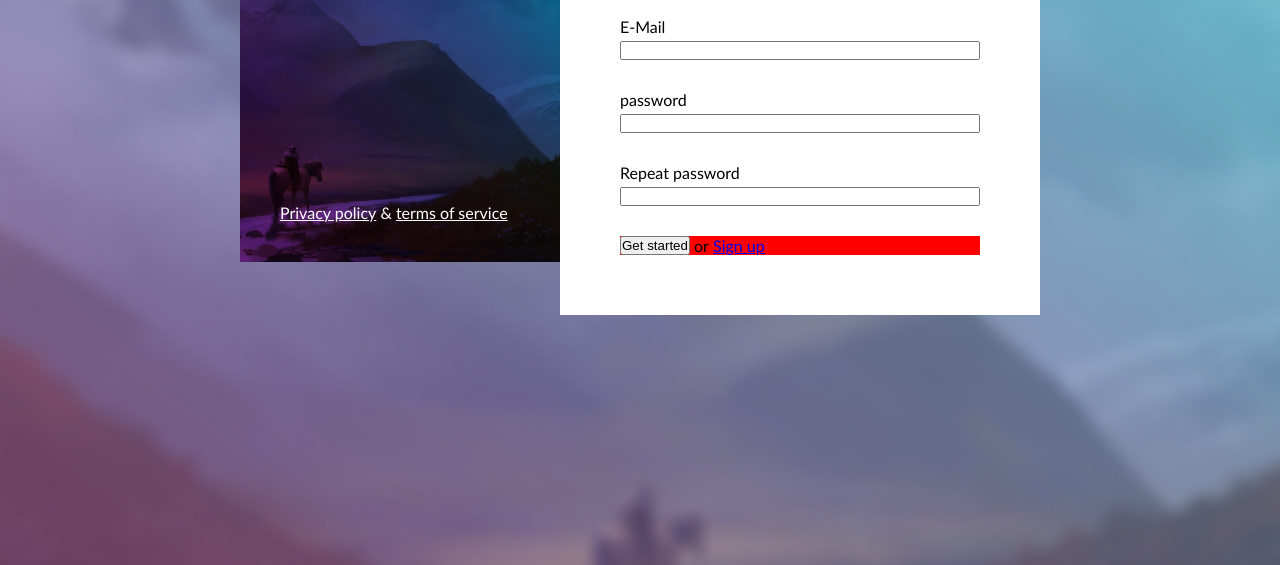
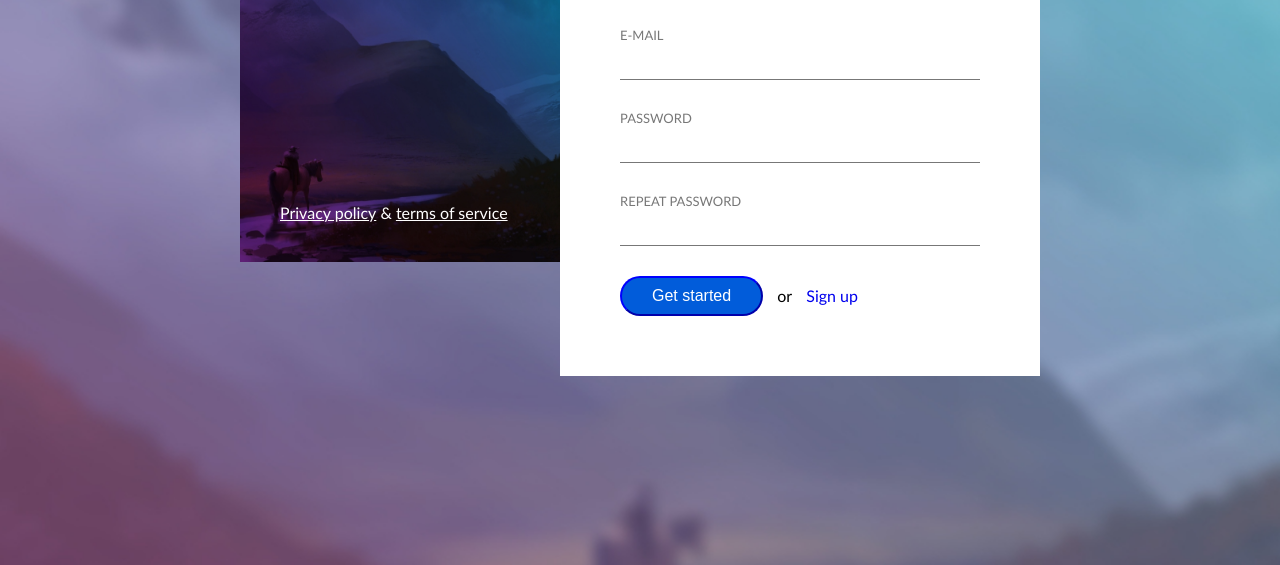
Before and after one commit to Kestutisjulius/009_singup, a website: page index.html in a window 1280 px wide. Shown: the part 235-800 px from the top of the page. Drawn offline with Linux system fonts and the light colour scheme.

Commit message:
more style

```diff
--- a/css/button.css
+++ b/css/button.css
@@ -0,0 +1,16 @@
+.btn {
+  font-size: 16px;
+  line-height: 20px;
+  padding: 8px;
+  padding-left: 30px;
+  padding-right: 30px;
+  border-radius: 20px;
+  border-color: #00f;
+  background-color: #015cda;
+  color: #fff;
+  cursor: pointer;
+}
+
+.btn:hover {
+  background-color: #36f;
+}
--- a/css/form.css
+++ b/css/form.css
@@ -9,17 +9,41 @@
 
 .form > .form-row:last-of-type {
   margin-bottom: 0px;
-  background-color: red;
+  background-color: white;
+  line-height: 40px;
 }
 
 .form > .form-row > .label {
   display: inline-block;
   width: 100%;
   margin-bottom: 5px !important;
+  text-transform: uppercase;
+  color: #777;
+  font-size: 13px;
 }
 .form > .form-row > .label.green {
   color: green;
 }
 .form > .form-row > .input {
   width: 100%;
+  border: none;
+  padding-top: 8px;
+  padding-bottom: 8px;
+  border-bottom: 1px solid #777;
 }
+
+.span {
+  color: black;
+  line-height: 40px;
+  margin-left: 10px;
+  margin-right: 10px;
+}
+
+.form a {
+  line-height: 40px;
+  text-decoration: none;
+}
+
+.form a:hover {
+  text-decoration: underline;
+}
--- a/index.html
+++ b/index.html
@@ -98,8 +98,8 @@
             />
           </div>
           <div class="form-row">
-            <button type="submit">Get started</button>
-            <span>or</span>
+            <button class="btn" type="submit">Get started</button>
+            <span class="span">or</span>
             <a href="#">Sign up</a>
           </div>
         </form>
```
